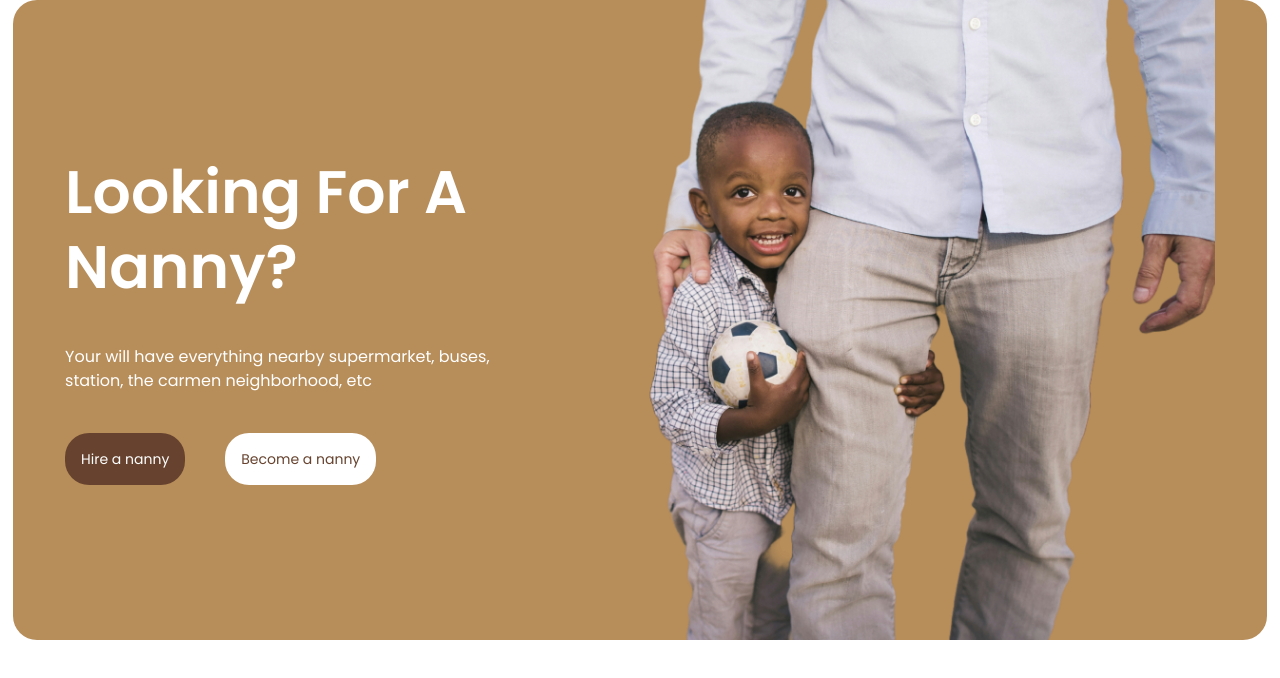
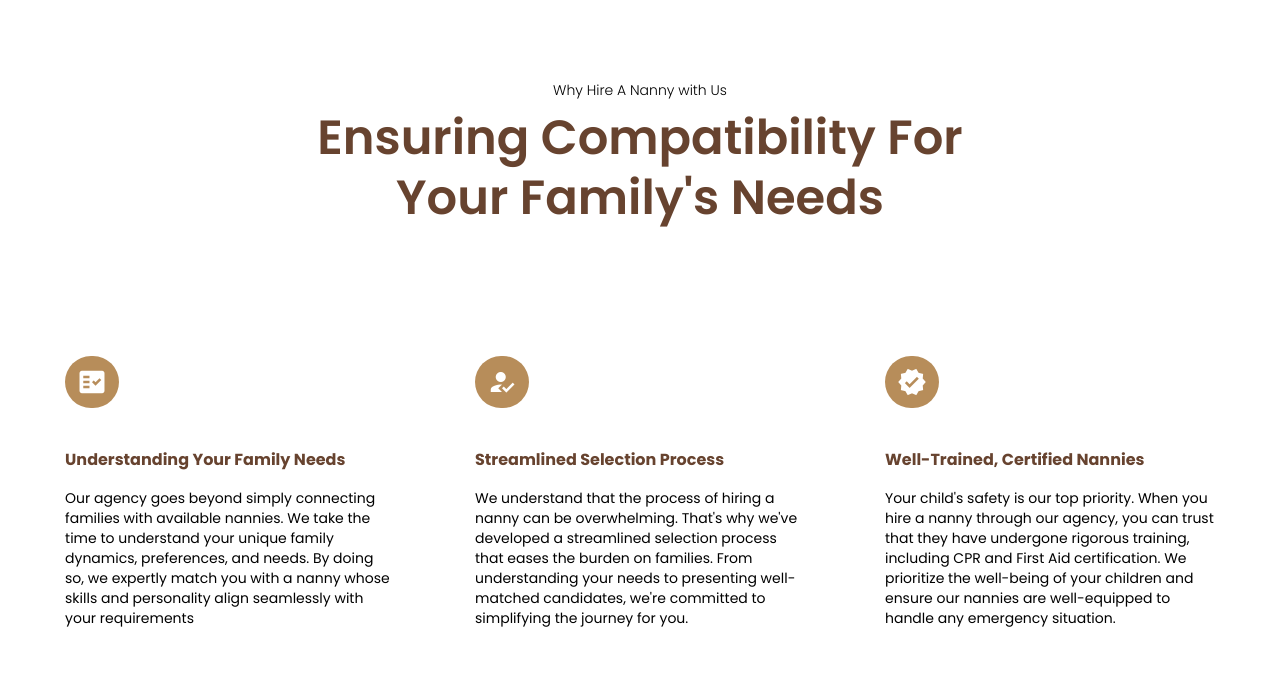
Before and after one commit to ChimwemweGwamba/nanny, a React (Create React App) app: page / in a window 1280 px wide. Shown: the top 678 px of the page. Built offline with nearby package versions, Linux system fonts and the light colour scheme.

Commit message:
added why us component

```diff
--- a/public/index.html
+++ b/public/index.html
@@ -27,11 +27,13 @@
     <title>Hire A Nanny</title>
 
 
-    <!-- Google font -->
+    <!-- Google font & icons -->
     <link
       href="https://fonts.googleapis.com/css2?family=Poppins:wght@100;200;300;400;500;600;700;800;900&display=swap"
       rel="stylesheet"
     />
+
+    <link rel="stylesheet" href="https://fonts.googleapis.com/icon?family=Material+Icons" />
   </head>
   <body>
     <noscript>You need to enable JavaScript to run this app.</noscript>
--- /dev/null
+++ b/src/components/whyUs.js
@@ -0,0 +1,53 @@
+import React from "react"
+
+function WhyUs() {
+  return (
+    <div className="w-11/12 mx-auto py-20">
+      <p className="lg:w-8/12 mx-auto text-center text-sm font-light mb-2">Why Hire A Nanny with Us</p>
+
+      <p className="lg:w-8/12 mx-auto text-center text-3xl lg:text-5xl text-secondary leading-tight lg:leading-tight font-semibold">
+        Ensuring Compatibility For Your Family's Needs
+      </p>
+
+      <div className="flex lg:flex-row flex-col gap-20  mt-20 lg:mt-32">
+        <div className="lg:w-4/12">
+          <i className="material-icons text-3xl text-white bg-primary py-2 px-3 rounded-full mb-10">fact_check</i>
+
+          <p className="font-bold text-secondary mb-4">Understanding Your Family Needs</p>
+
+          <p className="text-sm">
+            Our agency goes beyond simply connecting families with available nannies. We take the time to understand
+            your unique family dynamics, preferences, and needs. By doing so, we expertly match you with a nanny whose
+            skills and personality align seamlessly with your requirements
+          </p>
+        </div>
+
+        <div className="lg:w-4/12">
+          <i className="material-icons text-3xl text-white bg-primary py-2 px-3 rounded-full mb-10">how_to_reg</i>
+
+          <p className="font-bold text-secondary mb-4">Streamlined Selection Process</p>
+
+          <p className="text-sm">
+            We understand that the process of hiring a nanny can be overwhelming. That's why we've developed a
+            streamlined selection process that eases the burden on families. From understanding your needs to presenting
+            well-matched candidates, we're committed to simplifying the journey for you.
+          </p>
+        </div>
+
+        <div className="lg:w-4/12">
+          <i className="material-icons text-3xl text-white bg-primary py-2 px-3 rounded-full mb-10">verified</i>
+
+          <p className="font-bold text-secondary mb-4">Well-Trained, Certified Nannies</p>
+
+          <p className="text-sm">
+            Your child's safety is our top priority. When you hire a nanny through our agency, you can trust that they
+            have undergone rigorous training, including CPR and First Aid certification. We prioritize the well-being of
+            your children and ensure our nannies are well-equipped to handle any emergency situation.
+          </p>
+        </div>
+      </div>
+    </div>
+  )
+}
+
+export default WhyUs
--- a/src/pages/home.js
+++ b/src/pages/home.js
@@ -1,10 +1,12 @@
 import React from "react"
 import Banner from "../components/banner"
+import WhyUs from "../components/whyUs"
 
 function Home() {
   return (
     <div className="lg:w-[98%] w-[95%] mx-auto">
-      <Banner />
+      {/* <Banner /> */}
+      <WhyUs />
     </div>
   )
 }
```
